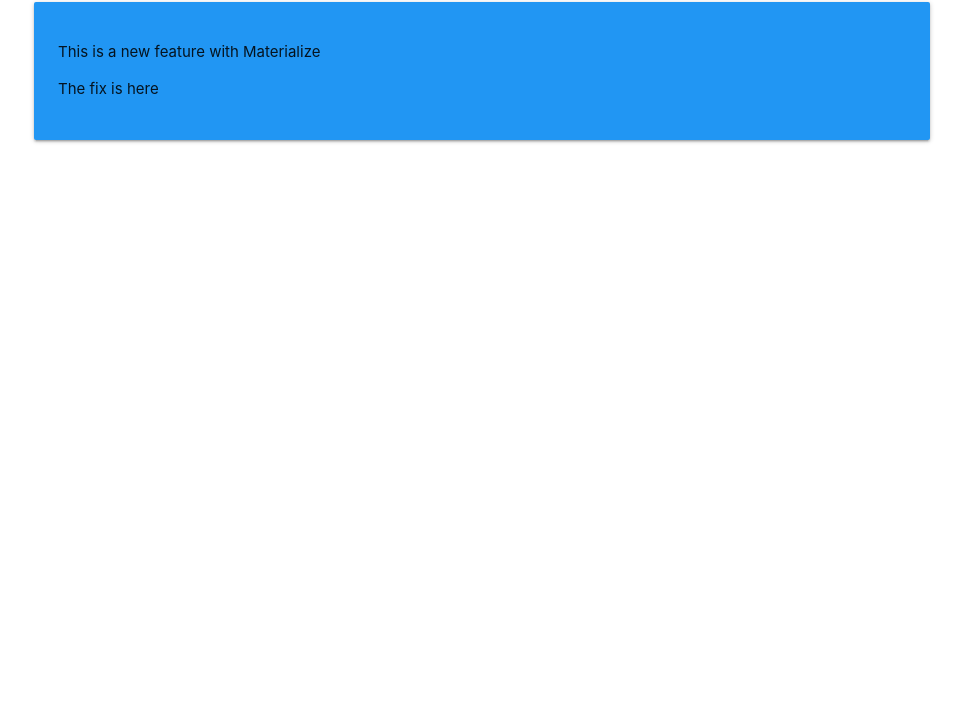
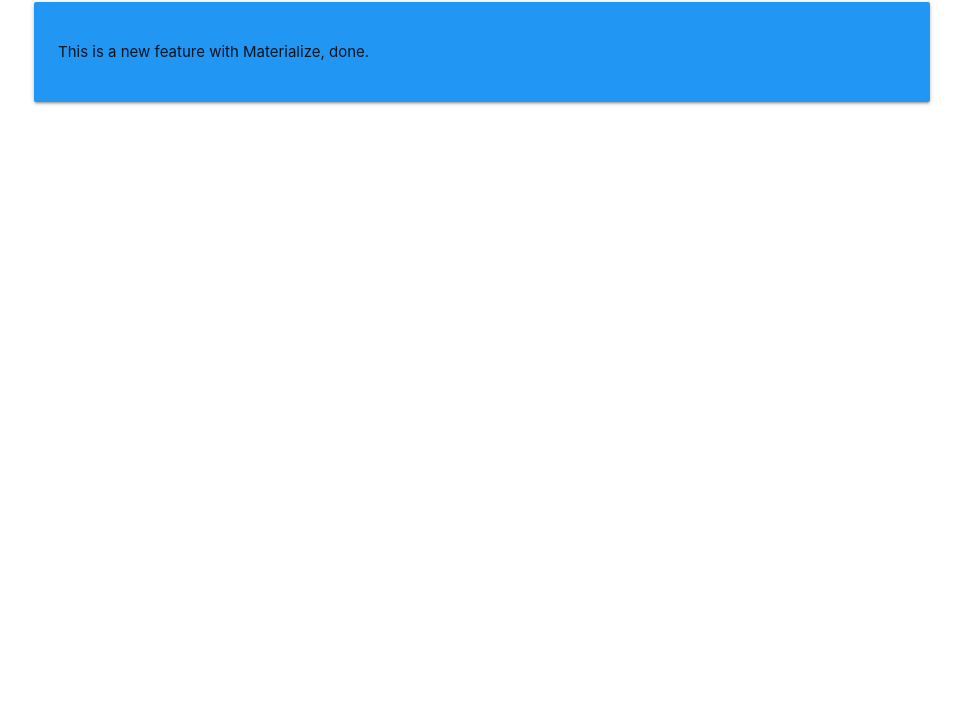
Before and after one commit to gabobytes/hello, a plain HTML site: page index.html in a window 1280 px wide. Shown: the part 93-800 px from the top of the page, without its empty margins (158-1121 px from the left). Drawn offline with nearby package versions, Linux system fonts and the light colour scheme.

Commit message:
added new text

```diff
--- a/index.html
+++ b/index.html
@@ -9,8 +9,7 @@
     <div class="container">
       <h3>Practicing Git</h3>
       <div class="card-panel blue">
-        <p>This is a new feature with Materialize</p>
-        <p>The fix is here</p>
+        <p>This is a new feature with Materialize, done.</p>
       </div>
     </div>
   </body>
```
